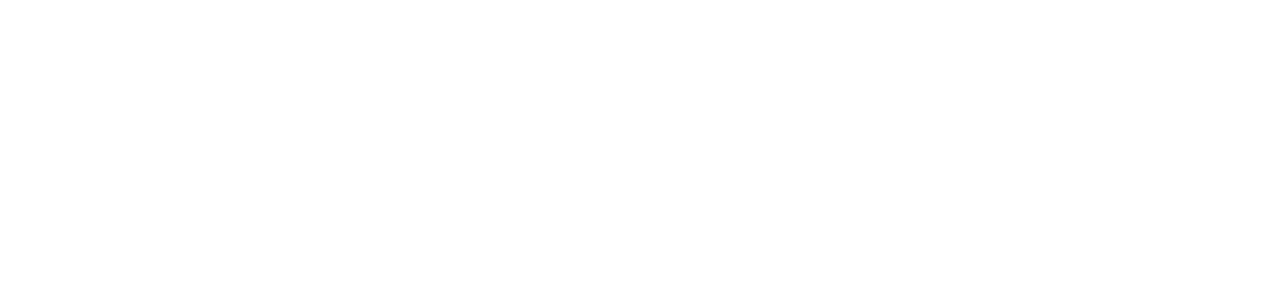
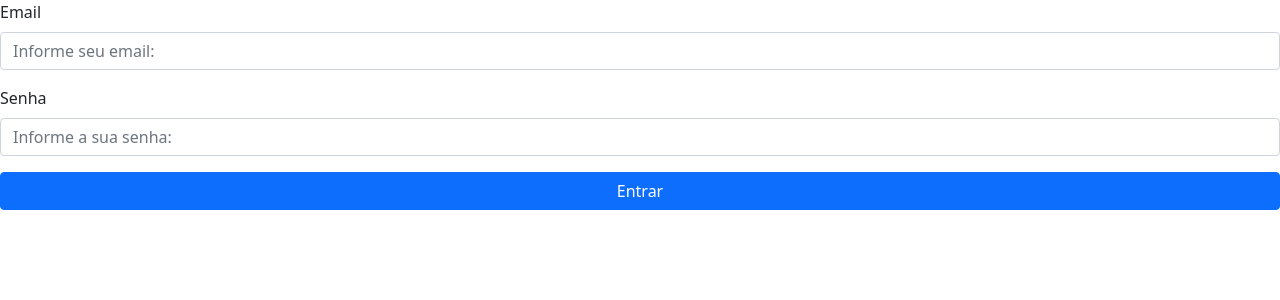
Before and after one commit to souzadbr/ProjetoEstrelasFinal-Front, a React (Create React App) app: page / in a window 1280 px wide. Shown: the top 300 px of the page. Built offline with nearby package versions, Linux system fonts and the light colour scheme.

Commit message:
feat:criar componente de login

```diff
--- a/src/index.css
+++ /dev/null
@@ -1,13 +0,0 @@
-body {
-  margin: 0;
-  font-family: -apple-system, BlinkMacSystemFont, 'Segoe UI', 'Roboto', 'Oxygen',
-    'Ubuntu', 'Cantarell', 'Fira Sans', 'Droid Sans', 'Helvetica Neue',
-    sans-serif;
-  -webkit-font-smoothing: antialiased;
-  -moz-osx-font-smoothing: grayscale;
-}
-
-code {
-  font-family: source-code-pro, Menlo, Monaco, Consolas, 'Courier New',
-    monospace;
-}
--- a/src/index.js
+++ b/src/index.js
@@ -1,10 +1,9 @@
 import React from 'react';
 import ReactDOM from 'react-dom';
-import './index.css';
-import Header from "./components/Header"
-
+import Login from './pages/Login';
+import "bootstrap/dist/css/bootstrap.min.css"
 
 ReactDOM.render(
- <Header/> ,
+ <Login/> ,
   document.getElementById('root')
 );
--- /dev/null
+++ b/src/pages/Login/index.js
@@ -0,0 +1,23 @@
+/* eslint-disable react/jsx-no-undef */
+import react, {Component} from "react";
+import {Form, FormGroup, Input, Label, Button} from "reactstrap"
+
+export default class Login extends Component{
+    render(){
+        return(
+            <div>
+               <Form>
+               <FormGroup>
+                   <Label for="email">Email</Label>
+                    <Input type ="text" id ="email" placeholder="Informe seu email:"/>
+               </FormGroup>
+               <FormGroup>
+                   <Label for="password">Senha</Label>
+                    <Input type ="password" id ="senha" placeholder="Informe a sua senha:" />
+               </FormGroup>
+               <Button color ="primary" block>Entrar</Button>
+           </Form>
+           </div>
+        );
+    }
+}
```
